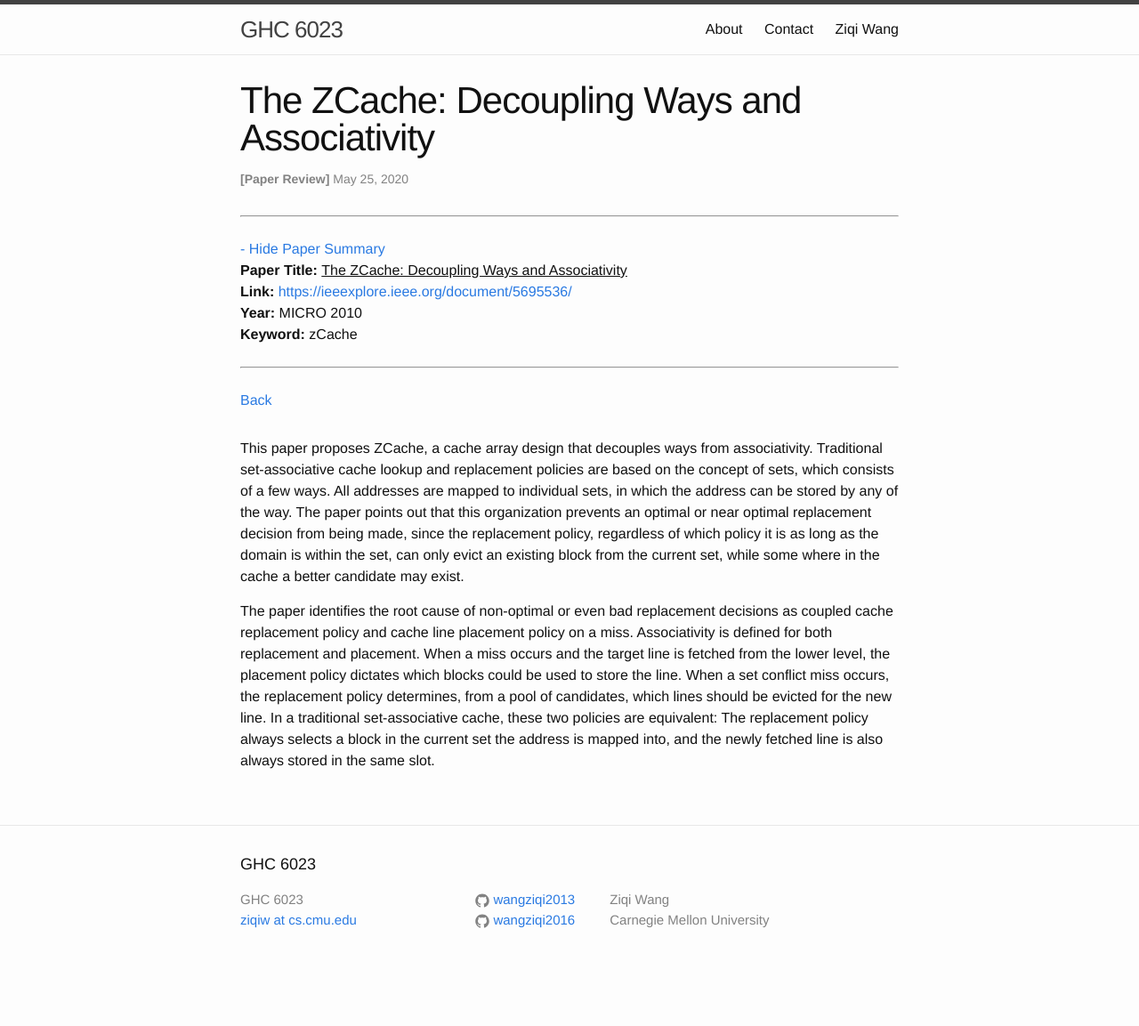
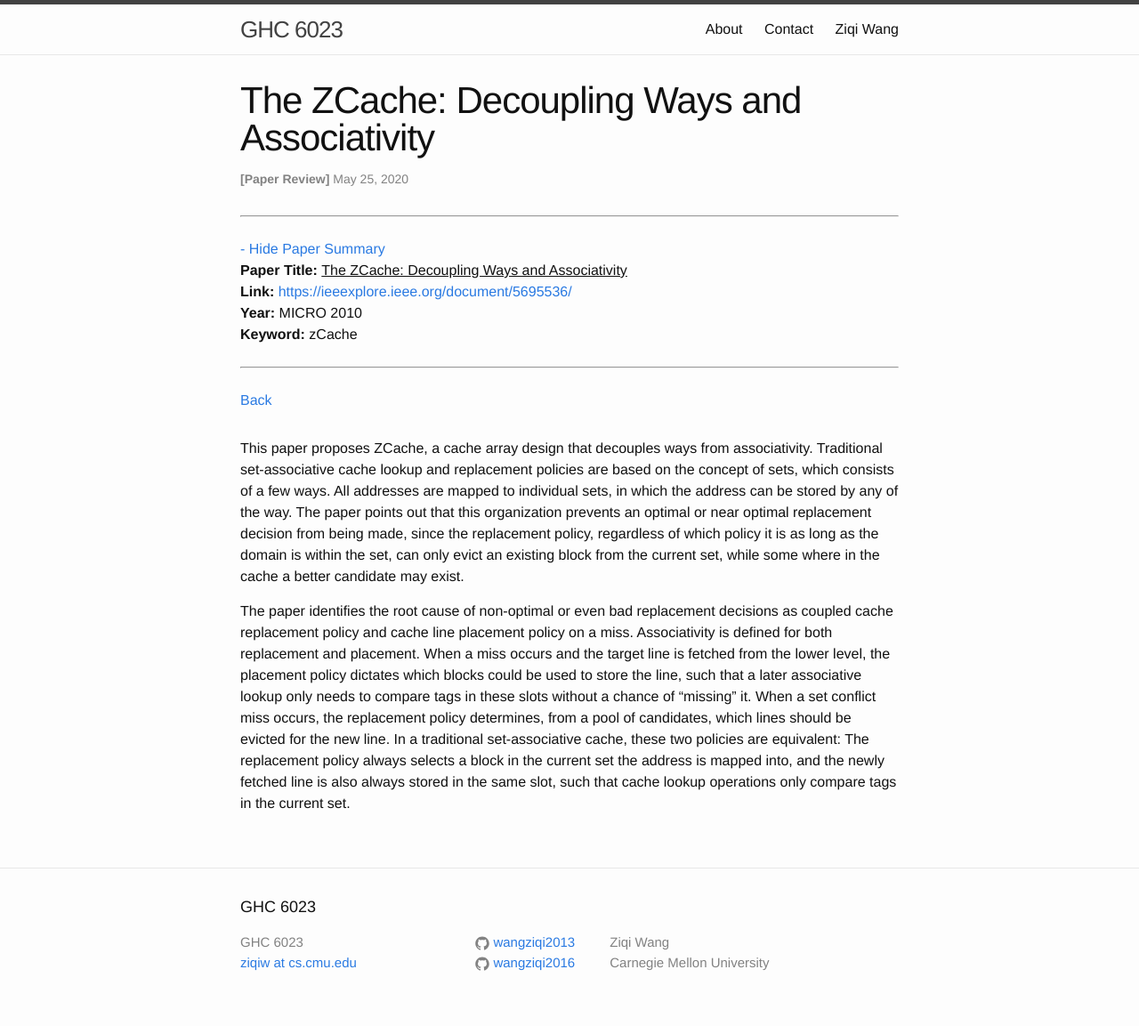
Before and after one commit to wangziqi2013/wangziqi2013.github.io, a Jekyll site: the page built from _posts/2020-05-24-zcache.markdown, in a window 1280 px wide. Shown: the whole page at 89% size. Built offline with Jekyll 4.4.1, drawn with Linux system fonts in a browser that asks for light colours; before the commit the page ends 1105 px from its top, so only the background shows below that.

Commit message:
Adding lookup policyy

```diff
--- a/_posts/2020-05-24-zcache.markdown
+++ b/_posts/2020-05-24-zcache.markdown
@@ -23,7 +23,8 @@ current set, while some where in the cache a better candidate may exist.
 The paper identifies the root cause of non-optimal or even bad replacement decisions as coupled cache replacement policy
 and cache line placement policy on a miss. Associativity is defined for both replacement and placement. When a miss occurs
 and the target line is fetched from the lower level, the placement policy dictates which blocks could be used to store
-the line. When a set conflict miss occurs, the replacement policy determines, from a pool of candidates, which lines
+the line, such that a later associative lookup only needs to compare tags in these slots without a chance of "missing" it.
+When a set conflict miss occurs, the replacement policy determines, from a pool of candidates, which lines
 should be evicted for the new line. In a traditional set-associative cache, these two policies are equivalent: The
 replacement policy always selects a block in the current set the address is mapped into, and the newly fetched line
-is also always stored in the same slot.
+is also always stored in the same slot, such that cache lookup operations only compare tags in the current set.
```
